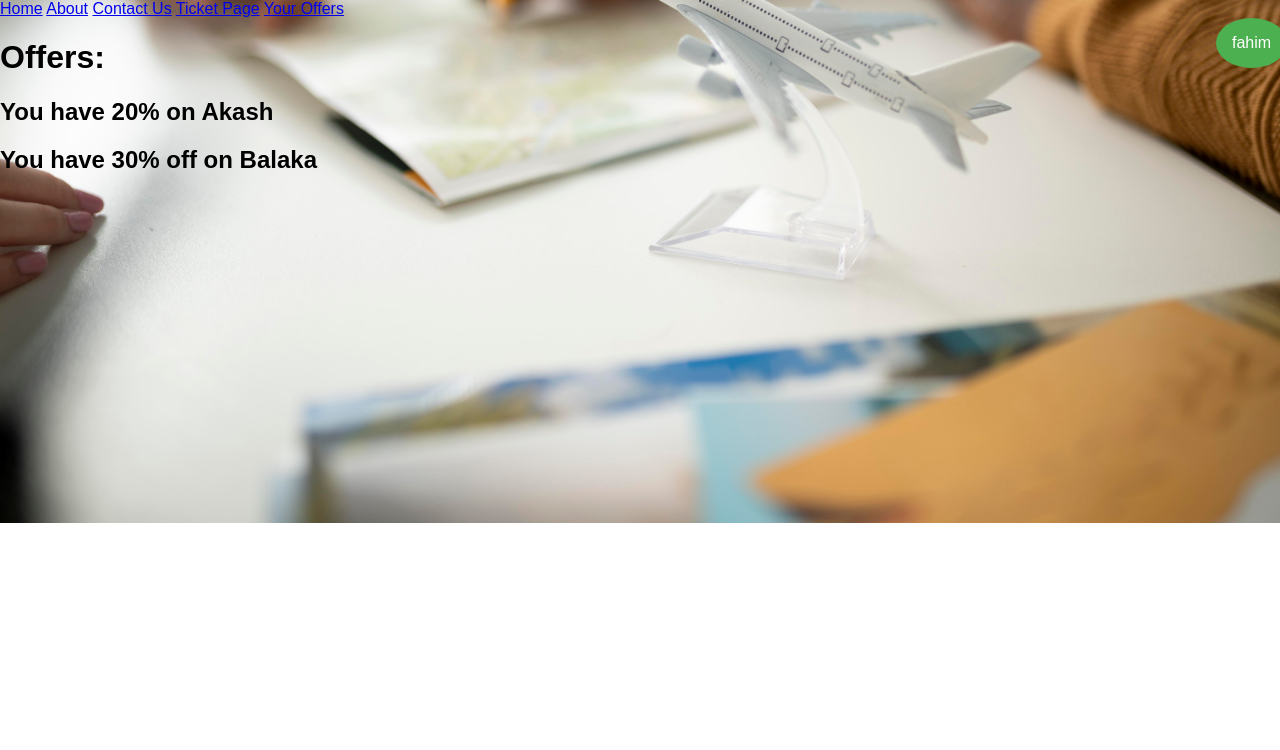
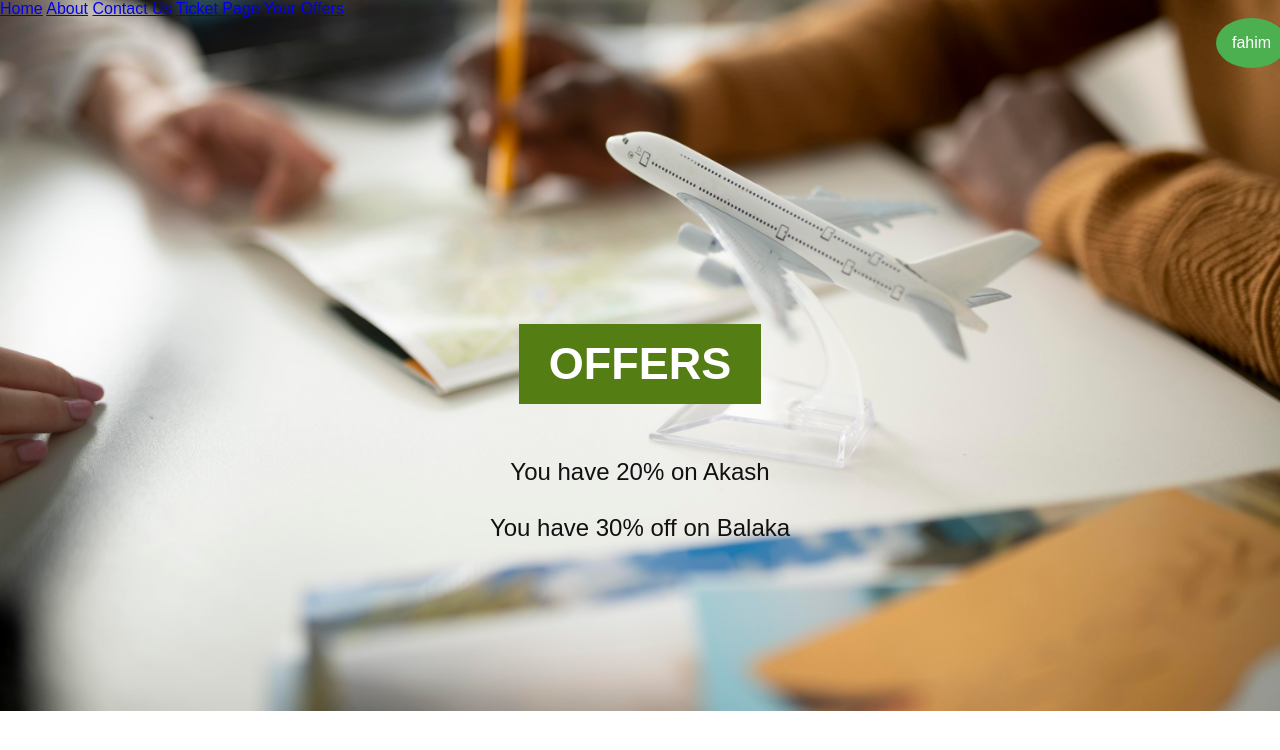
Before and after one commit to gl1tchyaf/Optimal-Transportation-System, a Django app: page /main/offers_page/ in a window 1280 px wide. Shown: the top 750 px of the page. Run offline with Django 3.2, Linux system fonts and the light colour scheme; a user stored in the database is signed in; data comes from the database, SQL or seed files in the repository; both versions use the stored data as it was after the commit.

Commit message:
offer change

```diff
--- a/ots/main/templates/main/offers.html
+++ b/ots/main/templates/main/offers.html
@@ -1,11 +1,37 @@
 {% extends 'base_layout.html' %}
 {% block content %}
+<style>
+ h1, h2, h3, h4, h5, h6 {
+     letter-spacing: 0;
+     font-weight: normal;
+     position: relative;
+     padding: 0 0 10px 0;
+     font-weight: normal;
+     line-height: normal;
+     color: #111111;
+     margin: 0
+}
+h1{
+font-weight: bold;
+    color: #fff;
+    line-height: 40px;
+    font-size: 45px;
+    text-transform: uppercase;
+    background: #547d13;
+    display: inline-block;
+    padding: 20px 30px;
+}
 
- <div>
-                        <h1>Offers: </h1>
+</style>
+
+ <div align="center">
+     <br><br><br><br><br><br><br><br><br><br><br><br><br><br><br><br><br>
+                        <h1>Offers </h1>
+                        <br><br><br><br>
                         {% for article in articles %}
                             {% ifequal user article.user %}
                                 <h2>{{ article.title }}</h2>
+     <br>
                             {% endifequal %}
                         {% endfor %}
 
```
Also changed, not shown: ots/db.sqlite3.
